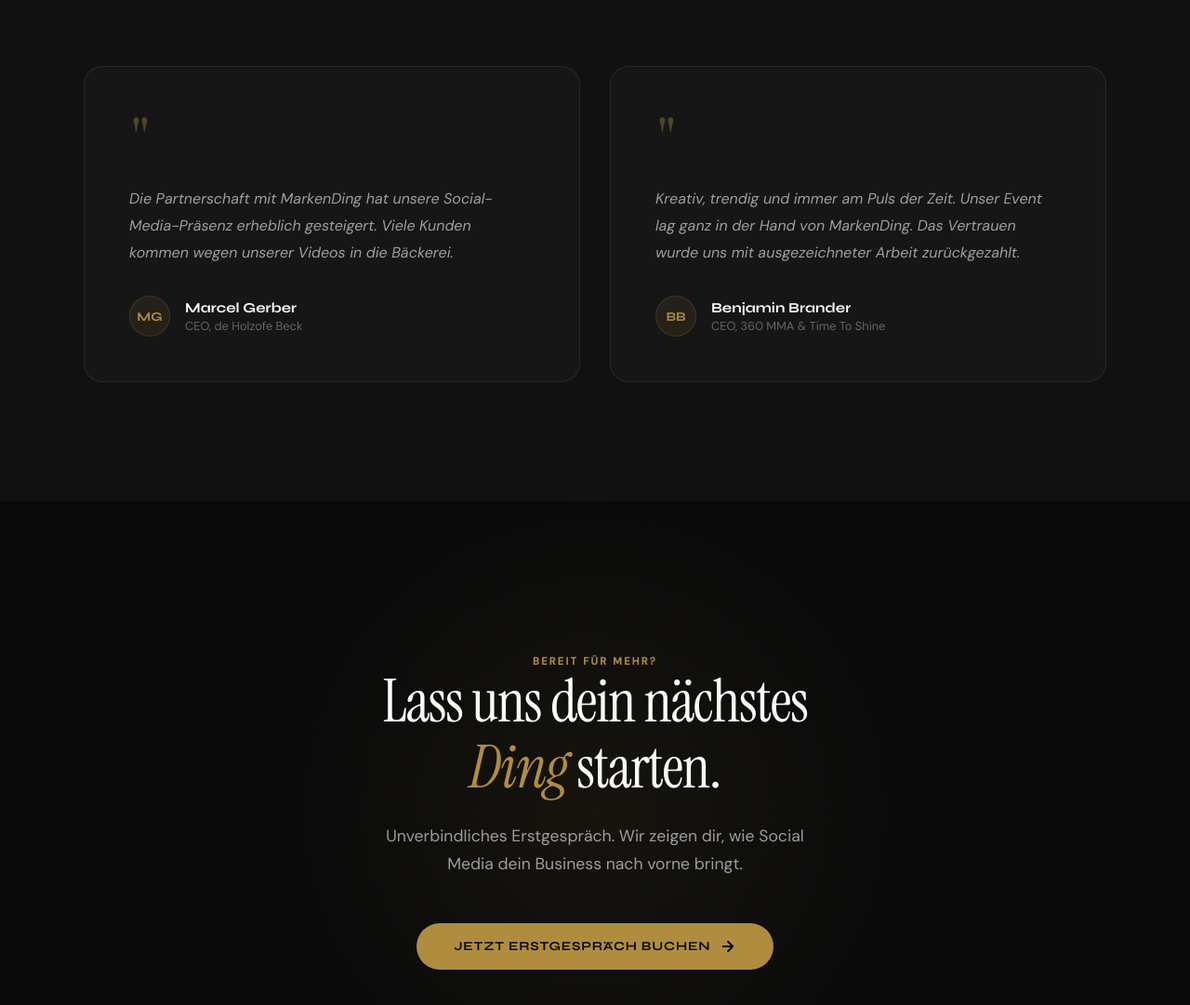
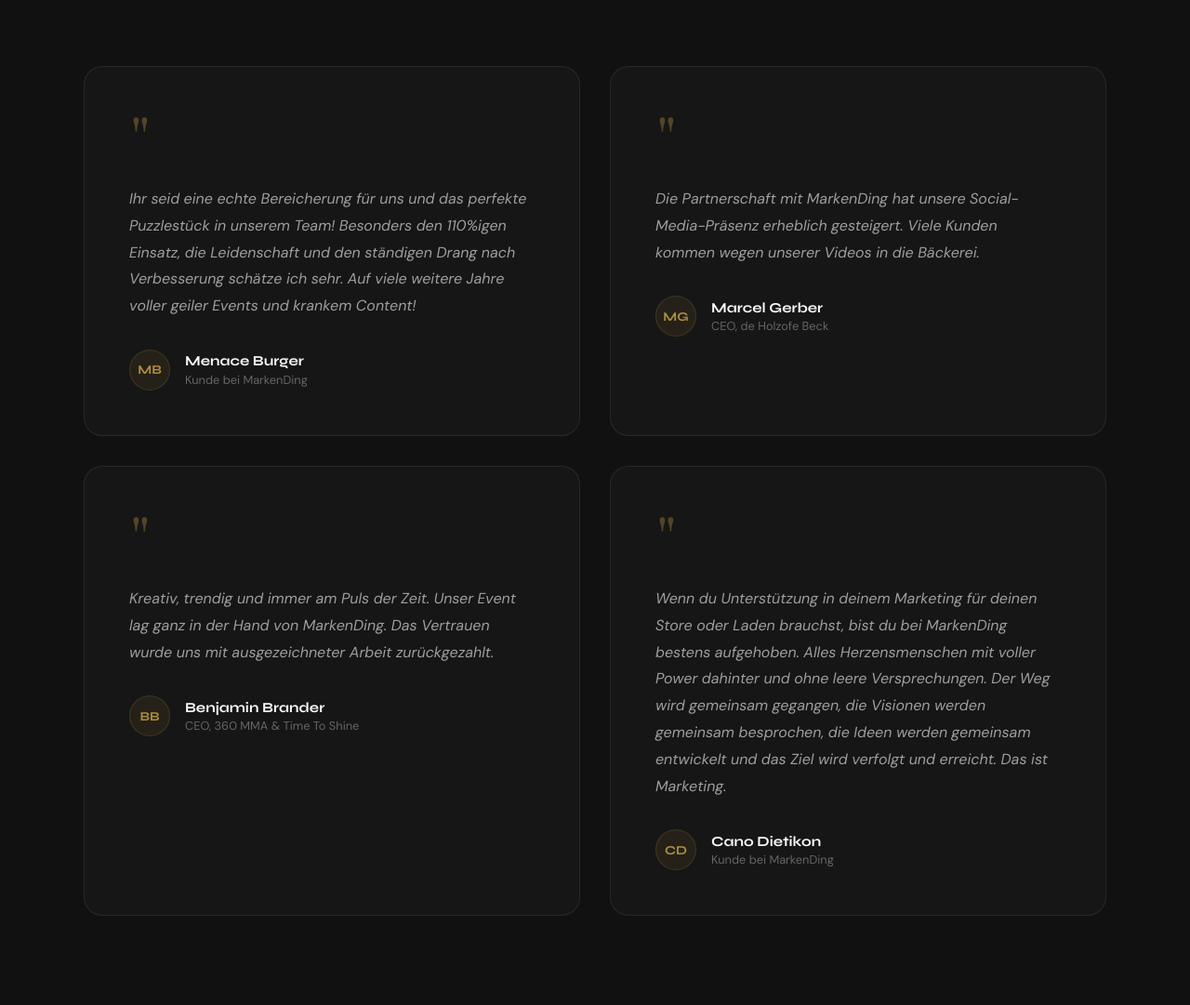
Before and after one commit to servankoyuncu/marken-ding-website, a website: page index.html in a window 1280 px wide. Shown: the part 4263-5344 px from the top of the page at 93% size. Drawn offline with Linux system fonts and the light colour scheme.

Commit message:
Testimonials Update

```diff
--- a/index.html
+++ b/index.html
@@ -252,6 +252,17 @@
       <div class="testimonial-cards">
         <div class="testimonial-card reveal">
           <div class="testimonial-quote">"</div>
+          <blockquote>Ihr seid eine echte Bereicherung für uns und das perfekte Puzzlestück in unserem Team! Besonders den 110%igen Einsatz, die Leidenschaft und den ständigen Drang nach Verbesserung schätze ich sehr. Auf viele weitere Jahre voller geiler Events und krankem Content!</blockquote>
+          <div class="testimonial-author">
+            <div class="testimonial-avatar">MB</div>
+            <div>
+              <div class="testimonial-name">Menace Burger</div>
+              <div class="testimonial-role">Kunde bei MarkenDing</div>
+            </div>
+          </div>
+        </div>
+        <div class="testimonial-card reveal">
+          <div class="testimonial-quote">"</div>
           <blockquote>Die Partnerschaft mit MarkenDing hat unsere Social-Media-Präsenz erheblich gesteigert. Viele Kunden kommen wegen unserer Videos in die Bäckerei.</blockquote>
           <div class="testimonial-author">
             <div class="testimonial-avatar">MG</div>
@@ -269,6 +280,17 @@
             <div>
               <div class="testimonial-name">Benjamin Brander</div>
               <div class="testimonial-role">CEO, 360 MMA & Time To Shine</div>
+            </div>
+          </div>
+        </div>
+        <div class="testimonial-card reveal">
+          <div class="testimonial-quote">"</div>
+          <blockquote>Wenn du Unterstützung in deinem Marketing für deinen Store oder Laden brauchst, bist du bei MarkenDing bestens aufgehoben. Alles Herzensmenschen mit voller Power dahinter und ohne leere Versprechungen. Der Weg wird gemeinsam gegangen, die Visionen werden gemeinsam besprochen, die Ideen werden gemeinsam entwickelt und das Ziel wird verfolgt und erreicht. Das ist Marketing.</blockquote>
+          <div class="testimonial-author">
+            <div class="testimonial-avatar">CD</div>
+            <div>
+              <div class="testimonial-name">Cano Dietikon</div>
+              <div class="testimonial-role">Kunde bei MarkenDing</div>
             </div>
           </div>
         </div>
```
Also changed, not shown: lp.html (+3 -3 lines).
